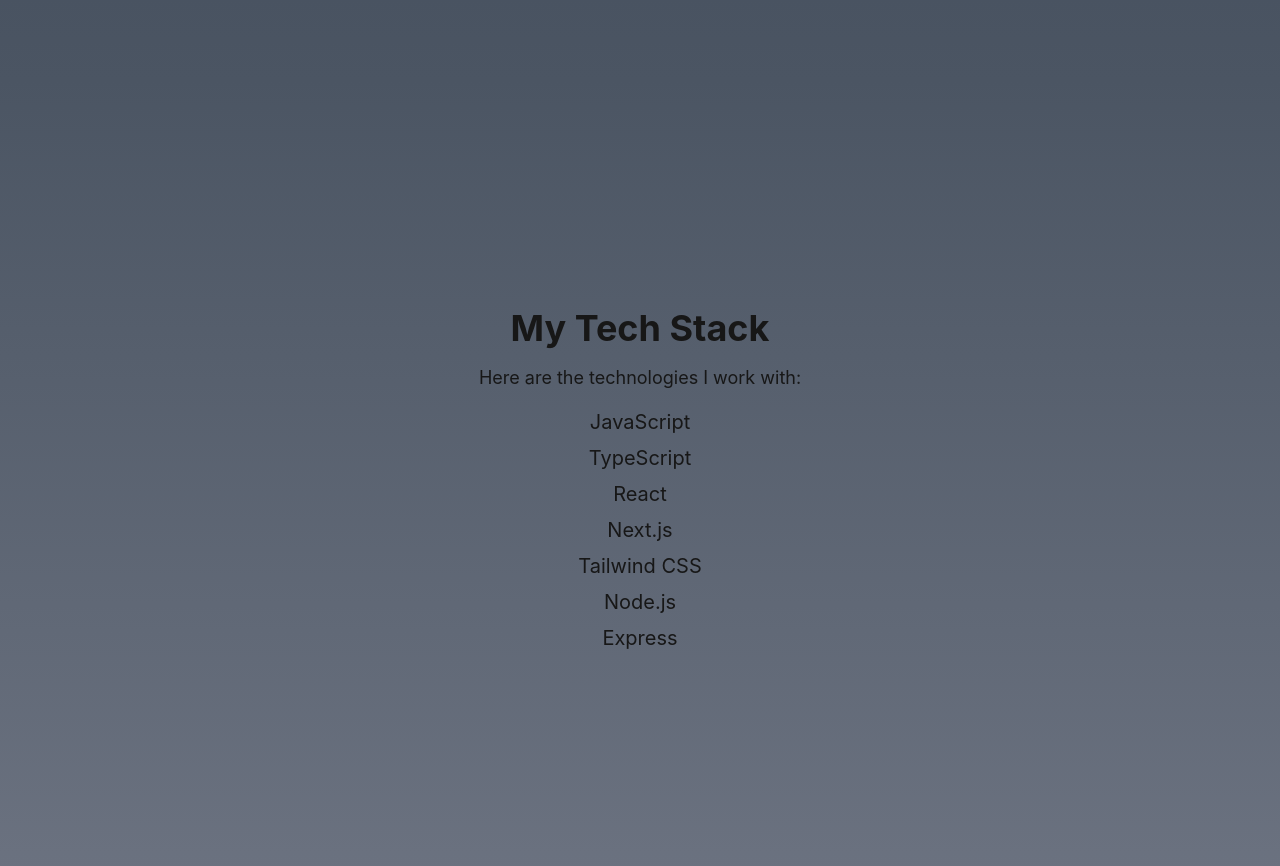
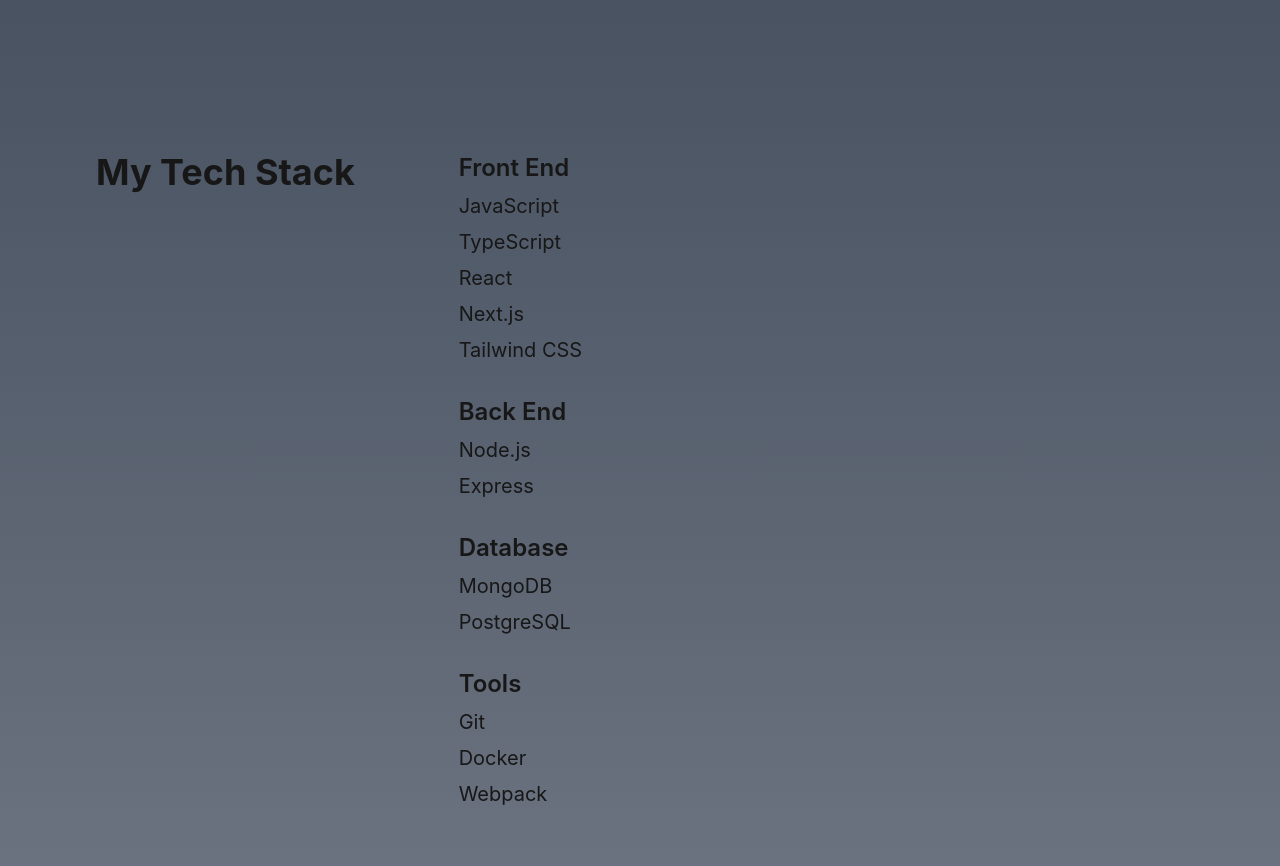
Before and after one commit to Bkhamilton/hamilton-portfolio, a Next.js app: page / in a window 1280 px wide. Shown: the part 1520-2386 px from the top of the page. Built offline with nearby package versions, Linux system fonts and the light colour scheme.

Commit message:
updated My Stack design

```diff
--- a/components/MyStack.tsx
+++ b/components/MyStack.tsx
@@ -3,20 +3,44 @@ import React from 'react';
 const MyStack = () => {
     return (
         <section className="flex items-center bg-gradient-to-b from-gray-600 to-gray-500 justify-center h-screen bg-gray-100 w-full">
-            <div className="text-center">
+            <div className="flex w-full max-w-6xl mx-auto p-8">
+                <div className="w-1/3 text-left">
                     <h2 className="text-4xl font-bold mb-4">My Tech Stack</h2>
-                <p className="text-lg">
-                    Here are the technologies I work with:
-                </p>
-                <ul className="mt-4 space-y-2">
+                </div>
+                <div className="w-2/3 text-left">
+                    <div className="mb-8">
+                        <h3 className="text-2xl font-semibold mb-2">Front End</h3>
+                        <ul className="space-y-2">
                             <li className="text-xl">JavaScript</li>
                             <li className="text-xl">TypeScript</li>
                             <li className="text-xl">React</li>
                             <li className="text-xl">Next.js</li>
                             <li className="text-xl">Tailwind CSS</li>
+                        </ul>
+                    </div>
+                    <div className="mb-8">
+                        <h3 className="text-2xl font-semibold mb-2">Back End</h3>
+                        <ul className="space-y-2">
                             <li className="text-xl">Node.js</li>
                             <li className="text-xl">Express</li>
                         </ul>
+                    </div>
+                    <div className="mb-8">
+                        <h3 className="text-2xl font-semibold mb-2">Database</h3>
+                        <ul className="space-y-2">
+                            <li className="text-xl">MongoDB</li>
+                            <li className="text-xl">PostgreSQL</li>
+                        </ul>
+                    </div>
+                    <div>
+                        <h3 className="text-2xl font-semibold mb-2">Tools</h3>
+                        <ul className="space-y-2">
+                            <li className="text-xl">Git</li>
+                            <li className="text-xl">Docker</li>
+                            <li className="text-xl">Webpack</li>
+                        </ul>
+                    </div>
+                </div>
             </div>
         </section>
     );
```
Lines whose indentation alone changed are shown as unchanged.
